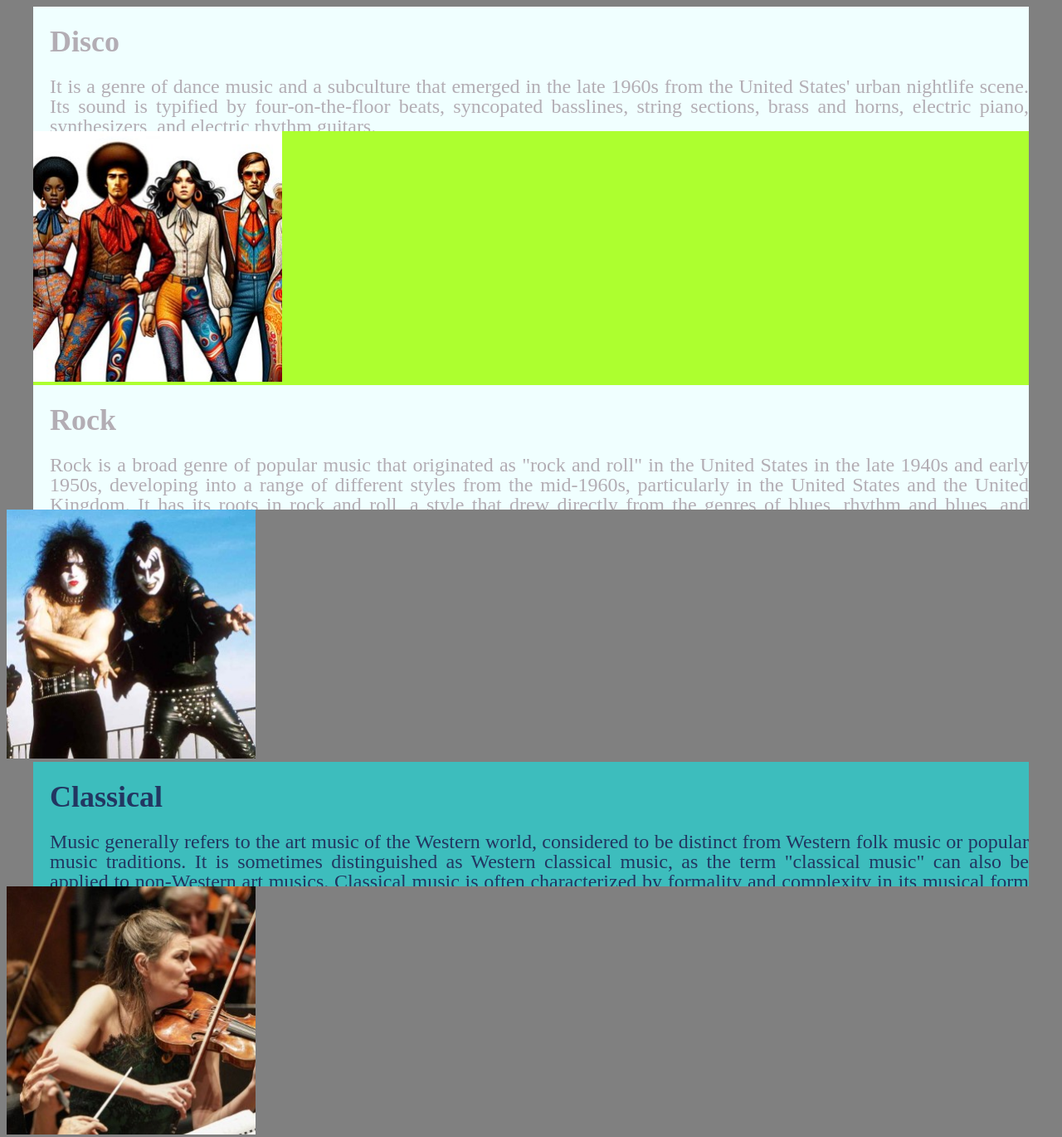
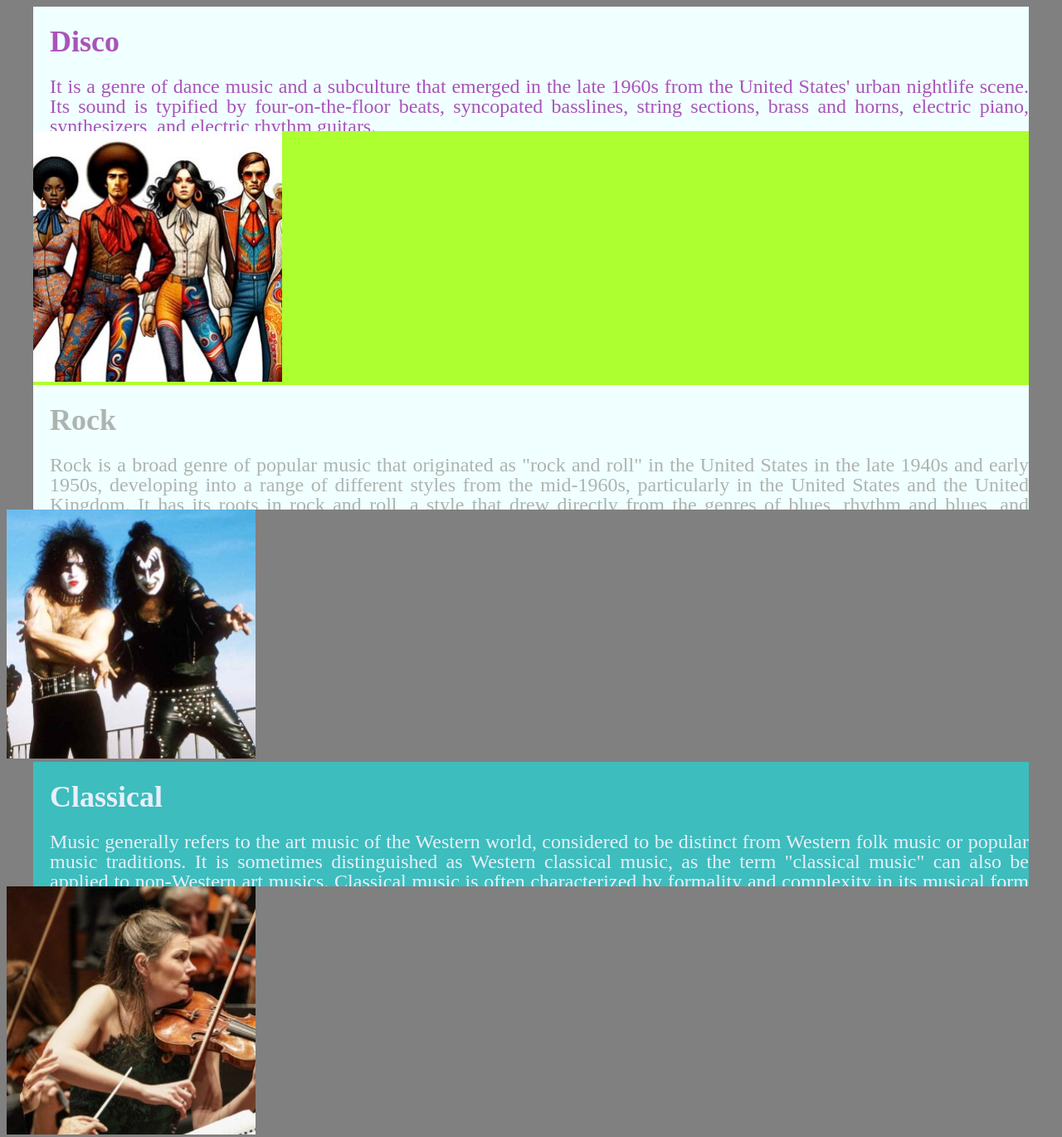
Before and after one commit to chat-noire/homework, a plain HTML site: page index.html in a window 1280 px wide. Shown: the whole page at 83% size. Drawn offline with Linux system fonts and the light colour scheme; files whose address does not match are found by name.

Commit message:
Music I like edited

```diff
--- a/index.html
+++ b/index.html
@@ -11,7 +11,7 @@
 
 
         <div
-            style="color: rgb(179, 173, 180); background-color: azure; font-size: 24px; line-height: 24px; font-weight: 400; text-align: justify; width: 1200px; height: 150px;overflow: auto; margin: 0 auto; padding-left: 20px; box-sizing: border-box;">
+            style="color: rgb(169, 84, 184); background-color: azure; font-size: 24px; line-height: 24px; font-weight: 400; text-align: justify; width: 1200px; height: 150px;overflow: auto; margin: 0 auto; padding-left: 20px; box-sizing: border-box;">
             <h2>Disco</h2>
             <p>It is a genre of dance music and a subculture that emerged in the late 1960s from the United States'
                 urban nightlife scene. Its sound is typified by four-on-the-floor beats, syncopated basslines, string
@@ -24,7 +24,7 @@
         <img src="Music I like/images/disco.jpg" alt="rock" style="width: 300px;">
     </div>
     <div
-        style="color: rgb(179, 173, 180); background-color: azure; font-size: 24px; line-height: 24px; font-weight: 400; text-align: justify; width: 1200px; height: 150px;overflow: auto; margin: 0 auto; padding-left: 20px; box-sizing: border-box;">
+        style="color: rgb(173, 180, 176); background-color: azure; font-size: 24px; line-height: 24px; font-weight: 400; text-align: justify; width: 1200px; height: 150px;overflow: auto; margin: 0 auto; padding-left: 20px; box-sizing: border-box;">
         <h2>Rock</h2>
         <p>Rock is a broad genre of popular music that originated as "rock and roll" in the United States in the late
             1940s
@@ -48,7 +48,7 @@
     <img src="Music I like/images/rock.jpg" alt="disco" style="width: 300px;">
     </div>
     <div
-        style="color: rgb(34, 54, 97); background-color: rgb(61, 189, 189); font-size: 24px; line-height: 24px; font-weight: 400; text-align: justify; width: 1200px; height: 150px;overflow: auto; margin: 0 auto; padding-left: 20px; box-sizing: border-box;">
+        style="color: rgb(233, 238, 250); background-color: rgb(61, 189, 189); font-size: 24px; line-height: 24px; font-weight: 400; text-align: justify; width: 1200px; height: 150px;overflow: auto; margin: 0 auto; padding-left: 20px; box-sizing: border-box;">
         <h2>Classical</h2>
         <p>Music generally refers to the art music of the Western world, considered to be distinct from Western
             folk music or popular music traditions. It is sometimes distinguished as Western classical music, as the
```
